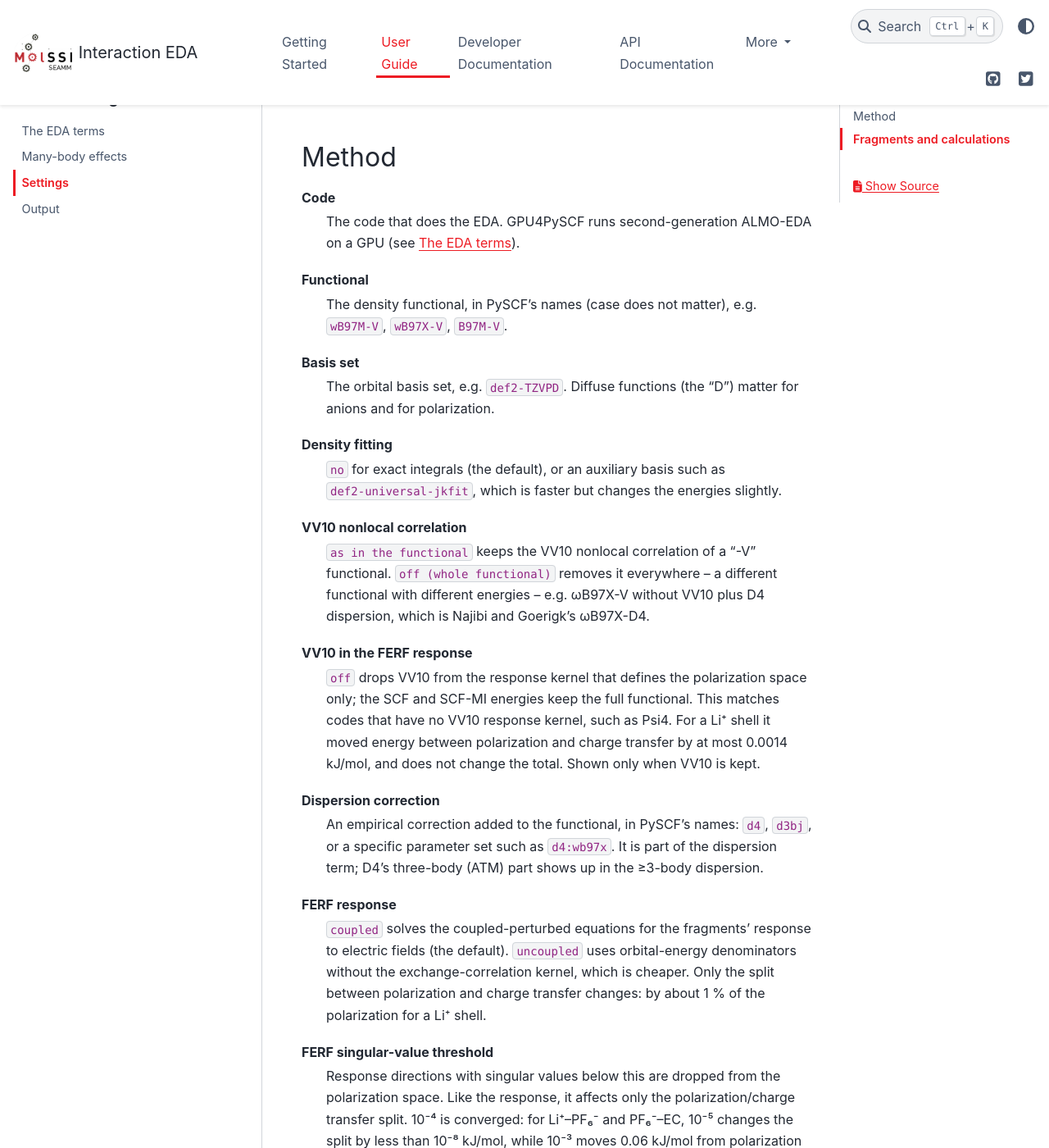
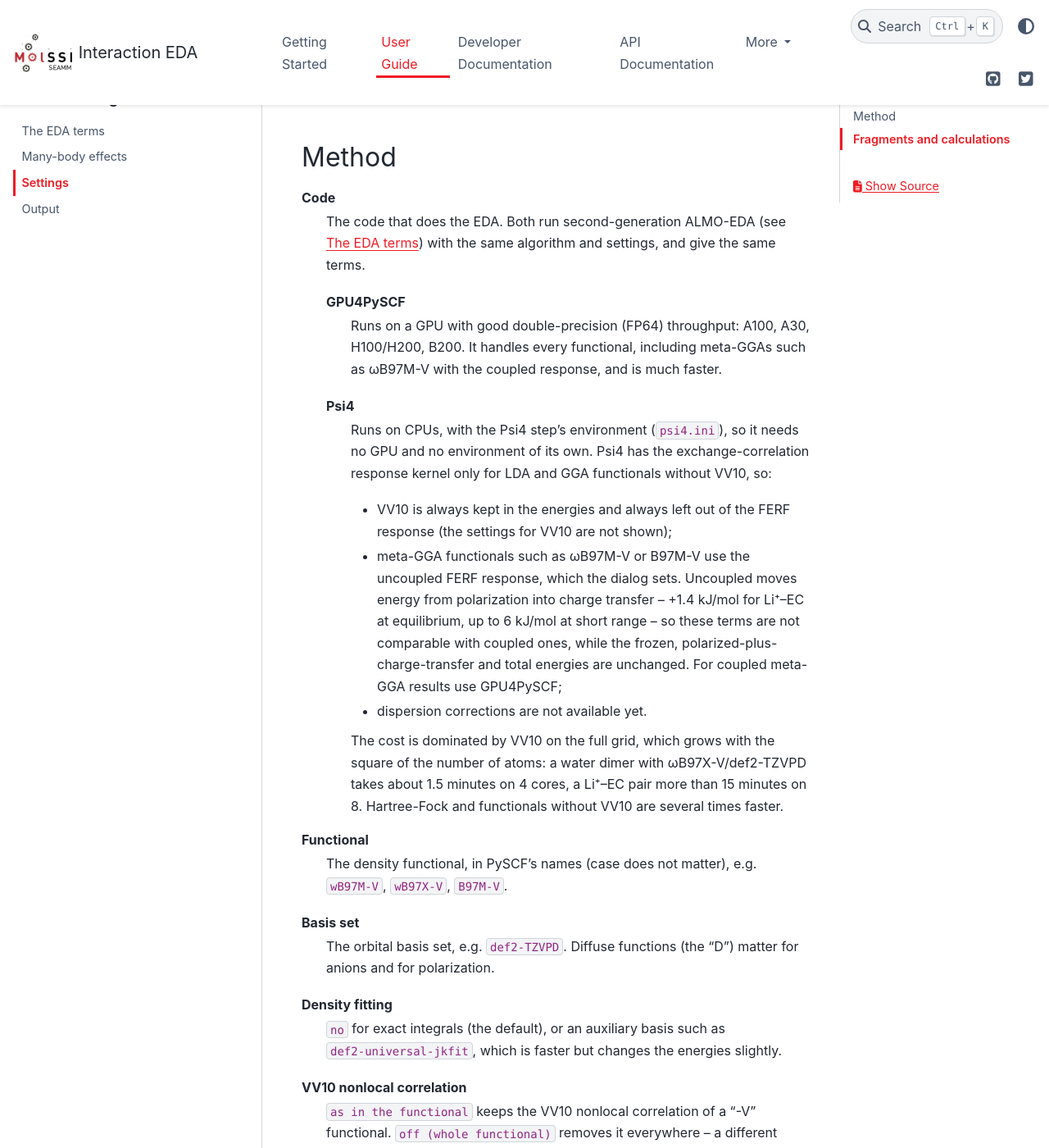
Before and after one commit to molssi-seamm/interaction_eda_step, a Sphinx documentation site: the page built from docs/user_guide/settings.rst, in a window 1280 px wide and 1400 px high, scrolled down 249 px. Shown: the whole window at 82% size. Built offline with Sphinx 7.4.7 and the PyData theme 0.15.4, drawn with Linux system fonts in a browser that asks for light colours; pages that are not in the unit, such as notebooks, are missing from menus; some of the changed text lies outside the part shown.

Commit message:
Offer Psi4 as the EDA code (after the GPU4PySCF parity check)
Registers the Psi4 backend, adds it to the Code choices, and documents what it
offers, its limits (no VV10 or meta-GGA response kernel, no dispersion yet) and
its cost. Hold until the Psi4 vs GPU4PySCF parity runs pass.

Co-Authored-By: Claude Opus 5.5 <noreply@anthropic.com>

```diff
--- a/docs/user_guide/settings.rst
+++ b/docs/user_guide/settings.rst
@@ -11,8 +11,32 @@ response with a singular-value threshold of 10⁻⁴, and fine integration grids
 Method
 ======
 Code
-    The code that does the EDA. GPU4PySCF runs second-generation ALMO-EDA on a GPU (see
-    :ref:`eda-terms`).
+    The code that does the EDA. Both run second-generation ALMO-EDA (see
+    :ref:`eda-terms`) with the same algorithm and settings, and give the same terms.
+
+    GPU4PySCF
+        Runs on a GPU with good double-precision (FP64) throughput: A100, A30,
+        H100/H200, B200. It handles every functional, including meta-GGAs such as
+        ωB97M-V with the coupled response, and is much faster.
+    Psi4
+        Runs on CPUs, with the Psi4 step's environment (``psi4.ini``), so it needs no
+        GPU and no environment of its own. Psi4 has the exchange-correlation response
+        kernel only for LDA and GGA functionals without VV10, so:
+
+        * VV10 is always kept in the energies and always left out of the FERF
+          response (the settings for VV10 are not shown);
+        * meta-GGA functionals such as ωB97M-V or B97M-V use the uncoupled FERF
+          response, which the dialog sets. Uncoupled moves energy from polarization
+          into charge transfer -- +1.4 kJ/mol for Li⁺–EC at equilibrium, up to 6
+          kJ/mol at short range -- so these terms are not comparable with coupled
+          ones, while the frozen, polarized-plus-charge-transfer and total energies
+          are unchanged. For coupled meta-GGA results use GPU4PySCF;
+        * dispersion corrections are not available yet.
+
+        The cost is dominated by VV10 on the full grid, which grows with the square of
+        the number of atoms: a water dimer with ωB97X-V/def2-TZVPD takes about 1.5
+        minutes on 4 cores, a Li⁺–EC pair more than 15 minutes on 8. Hartree-Fock and
+        functionals without VV10 are several times faster.
 
 Functional
     The density functional, in PySCF's names (case does not matter), e.g. ``wB97M-V``,
@@ -37,10 +61,10 @@ VV10 in the FERF response
     only; the SCF and SCF-MI energies keep the full functional. This matches codes that
     have no VV10 response kernel, such as Psi4. For a Li⁺ shell it moved energy between
     polarization and charge transfer by at most 0.0014 kJ/mol, and does not change the
-    total. Shown only when VV10 is kept.
+    total. Shown only when VV10 is kept, with GPU4PySCF.
 
 Dispersion correction
-    An empirical correction added to the functional, in PySCF's names: ``d4``,
+    GPU4PySCF only. An empirical correction added to the functional, in PySCF's names: ``d4``,
     ``d3bj``, or a specific parameter set such as ``d4:wb97x``. It is part of the
     dispersion term; D4's three-body (ATM) part shows up in the ≥3-body dispersion.
 
@@ -48,8 +72,10 @@ FERF response
     ``coupled`` solves the coupled-perturbed equations for the fragments' response to
     electric fields (the default). ``uncoupled`` uses orbital-energy denominators
     without the exchange-correlation kernel, which is cheaper. Only the split between
-    polarization and charge transfer changes: by about 1 % of the polarization for a Li⁺
-    shell.
+    polarization and charge transfer changes: uncoupled moves energy from polarization
+    into charge transfer, +1.4 kJ/mol for Li⁺–EC at equilibrium and up to 6 kJ/mol at
+    short range with ωB97M-V, so uncoupled terms are not comparable with coupled ones.
+    With Psi4 a meta-GGA functional can only use ``uncoupled``.
 
 FERF singular-value threshold
     Response directions with singular values below this are dropped from the
@@ -71,7 +97,7 @@ Integration grid
     earlier) used the standard grids.
 
 GPUs with little FP64
-    ``refuse`` (the default) stops before any calculation if the GPU is one made mainly
+    GPU4PySCF only. ``refuse`` (the default) stops before any calculation if the GPU is one made mainly
     for single precision (T4, L4, L40S, A10, A40, RTX ...), where the EDA runs tens of
     times slower; the job ends with a message saying so. ``allow`` runs anyway, with a
     warning.
```
Also changed, not shown: docs/getting_started/index.rst (+10 -0 lines), 3 other files.
